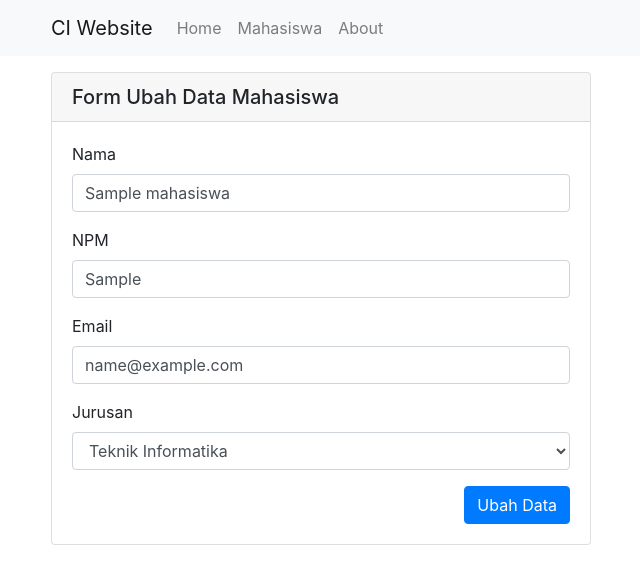
After one commit to kuriyantoadi/ci-unpas, a CodeIgniter app: page /ci-unpas/mahasiswa/ubah/1 in a window 1280 px wide. The commit adds this page. Shown: the top 584 px of the page, without its empty margins (34-674 px from the left). Run offline with CodeIgniter, Linux system fonts and the light colour scheme; tables that the repository leaves empty or names only in its code hold one stand-in row (values such as "Sample post").

Commit message:
update 26 sepetmber 2020, update 3

```diff
--- a/application/controllers/Mahasiswa.php
+++ b/application/controllers/Mahasiswa.php
@@ -12,8 +12,14 @@ class Mahasiswa extends CI_Controller{
 
     public function index(){
 
+        $data['judul'] = 'Data Mahasiswa';
         $data['mahasiswa'] = $this->Mahasiswa_model->getAllMahasiswa();
-        $data['judul'] = 'Data Mahasiswa';
+
+        //cari data mahaisiswa
+        if ( $this->input->post('keyword')) {
+          $data['mahasiswa'] = $this->Mahasiswa_model->cariDataMahasiswa();
+        }
+
         $this->load->view('template/header', $data);
         $this->load->view('mahasiswa/index', $data);
         $this->load->view('template/footer');
@@ -47,6 +53,41 @@ class Mahasiswa extends CI_Controller{
         redirect('mahasiswa');
     }
 
+    public function detail($id)
+    {
+        $data['judul'] = 'Detail Data Mahasiswa';
+
+        $data['mahasiswa'] = $this->Mahasiswa_model->getMahasiswaById($id);
+
+        $this->load->view('template/header', $data);
+        $this->load->view('mahasiswa/detail');
+        $this->load->view('template/footer');
+    }
+
+    public function ubah($id)
+    {
+        $data['judul'] = 'Form Ubah Mahasiswa';
+        $data['mahasiswa'] = $this->Mahasiswa_model->getMahasiswaById($id);
+        $data['jurusan'] = ['Teknik Informatika', 'Sistem Informasi'];
+
+        $this->form_validation->set_rules('nama','Nama','required');
+        $this->form_validation->set_rules('npm','NPM','required|numeric');
+        $this->form_validation->set_rules('email','Email','required|valid_email');
+
+
+        if ( $this->form_validation->run() == FALSE ) {
+            $data['judul'] = 'Form Ubah Data Mahasiswa';
+            $this->load->view('template/header', $data);
+            $this->load->view('mahasiswa/ubah', $data);
+            $this->load->view('template/footer');
+        } else {
+          $this->Mahasiswa_model->ubahDataMahasiswa(); //data masuk ke model dan masuk ke database
+          $this->session->set_flashdata('flash', 'Diubah'); //flasdata, 'flash' adalah variabel
+          redirect('mahasiswa');
+        }
+    }
+
+
 }
 
 ?>
--- a/application/models/Mahasiswa_model.php
+++ b/application/models/Mahasiswa_model.php
@@ -22,6 +22,35 @@ class Mahasiswa_model extends CI_Model{
         $this->db->where('id',$id);
         $this->db->delete('mahasiswa');
     }
+
+    public function getMahasiswaById($id)
+    {
+        return $this->db->get_where('mahasiswa', ['id' => $id])->row_array();
+    }
+
+    public function ubahDataMahasiswa()
+    {
+      $data = [
+        "nama" => $this->input->post('nama', true),
+        "npm" => $this->input->post('npm', true),
+        "email" => $this->input->post('email', true),
+        "jurusan" => $this->input->post('jurusan', true)
+      ];
+
+      $this->db->where('id', $this->input->post('id'));
+      $this->db->update('mahasiswa', $data);
+    }
+
+    public function cariDataMahasiswa()
+    {
+        #code
+        $keyword = $this->input->post('keyword', true);
+        $this->db->like('nama', $keyword);
+        $this->db->or_like('jurusan', $keyword);
+        $this->db->or_like('npm', $keyword);
+        $this->db->or_like('email', $keyword);
+        return $this->db->get('mahasiswa')->result_array();
+    }
 }
 
 ?>
--- /dev/null
+++ b/application/views/mahasiswa/ubah.php
@@ -0,0 +1,56 @@
+<div class="container">
+  <div class="row mt-3">
+    <div class="col-md-6">
+        <div class="card">
+          <h5 class="card-header">Form Ubah Data Mahasiswa</h5>
+          <div class="card-body">
+
+          <?php if (validation_errors()) : ?>
+            <div class="alert alert-danger" role="alert">
+              <?= validation_errors(); ?>
+            </div>
+          <?php endif; ?>
+
+            <form class="" action="" method="post">
+
+              <input type="hidden" name="id" value="<?= $mahasiswa['id']; ?>">
+
+              <div class="form-group">
+                <label for="nama">Nama</label>
+                <input type="text" class="form-control" name="nama" value="<?= $mahasiswa['nama'] ?>">
+                <small class="form-text text-danger"><?= form_error('nama') ?></small>
+              </div>
+              <div class="form-group">
+                <label for="nrp">NPM</label>
+                <input type="text" class="form-control" id="nrp" name="npm" value="<?= $mahasiswa['npm'] ?>">
+                <small class="form-text text-danger"><?= form_error('npm') ?></small>
+              </div>
+              <div class="form-group">
+                <label for="email">Email</label>
+                <input type="text" class="form-control" id="email" name="email" value="<?= $mahasiswa['email'] ?>">
+                <small class="form-text text-danger"><?= form_error('email') ?></small>
+              </div>
+              <div class="form-group">
+                <label for="jurusan">Jurusan</label>
+                <select class="form-control" name="jurusan">
+                  <?php foreach( $jurusan as $j ) : ?>
+                  <?php if( $j == $mahasiswa['jurusan']) : ?>
+                    <option value="<?= $j; ?>" selected> <?= $j; ?></option>
+                  <?php else : ?>
+                    <option value="<?= $j; ?>"> <?= $j; ?></option>
+                  <?php endif; ?>
+                <?php endforeach; ?>
+                </select>
+              </div>
+              <button type="submit" name="ubah" class="btn btn-primary float-right">Ubah Data</button>
+
+              </div>
+            </form>
+          </div>
+        </div>
+
+      </form>
+
+    </div>
+  </div>
+</div>
--- a/application/views/template/header.php
+++ b/application/views/template/header.php
@@ -7,6 +7,9 @@
 
     <!-- Bootstrap CSS -->
     <link rel="stylesheet" href="https://stackpath.bootstrapcdn.com/bootstrap/4.5.2/css/bootstrap.min.css" integrity="sha384-JcKb8q3iqJ61gNV9KGb8thSsNjpSL0n8PARn9HuZOnIxN0hoP+VmmDGMN5t9UJ0Z" crossorigin="anonymous">
+
+    <!-- my css -->
+    <link rel="stylesheet" href="<?= base_url() ?>assets/css/style.css">
 
     <title><?= $judul; ?></title>
   </head>
--- /dev/null
+++ b/assets/css/style.css
@@ -0,0 +1,3 @@
+.badge {
+  margin-left:  3px;
+}
```
Also changed, not shown: application/views/mahasiswa/detail.php (added, +20 -0 lines), application/views/mahasiswa/index.php (+27 -1 lines), README.md.
